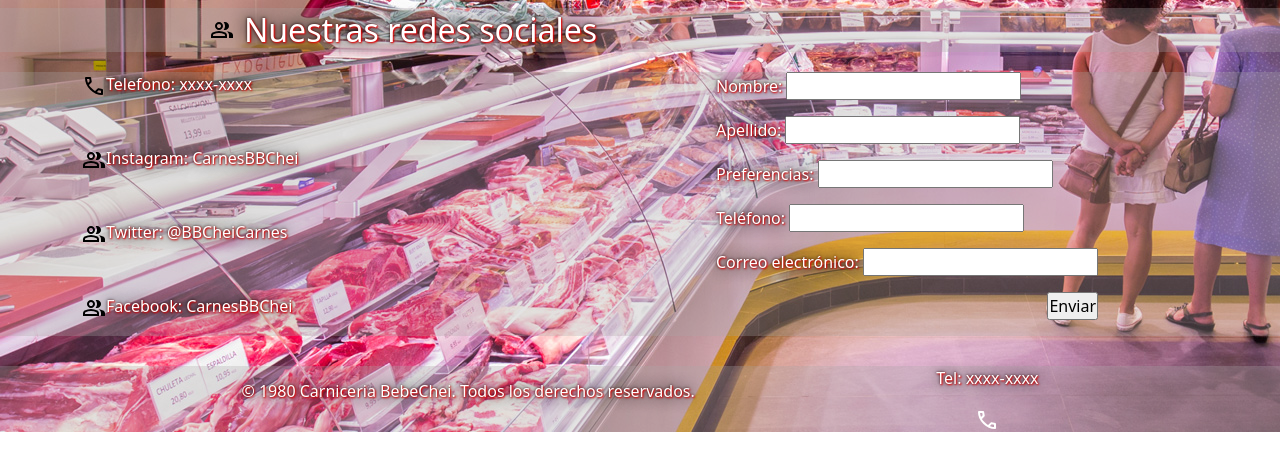
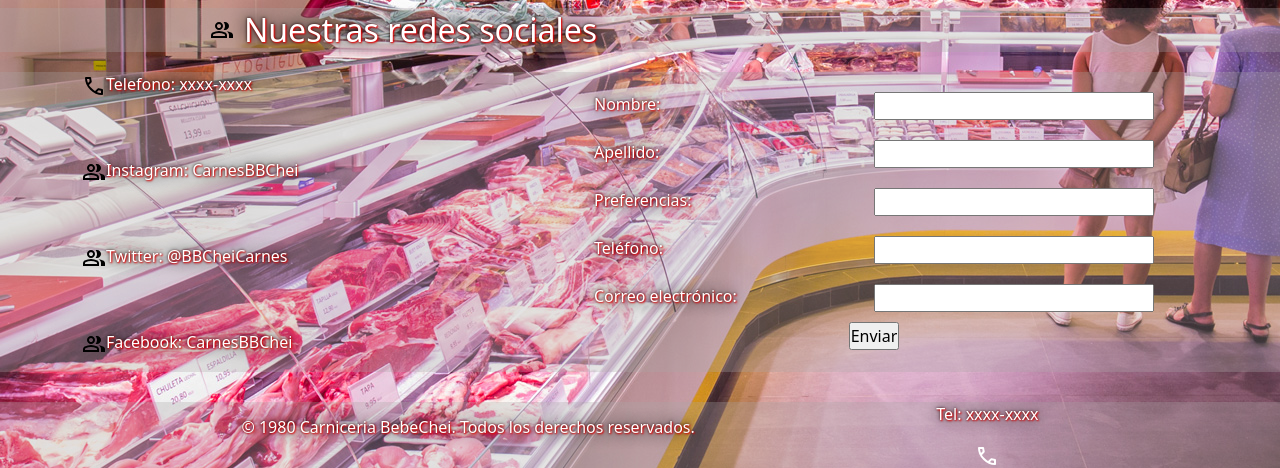
Before and after one commit to Maxbsktb/Preentrega2-Serrano, a plain HTML site: page contacto.html in a window 1280 px wide. Shown: the part 504-972 px from the top of the page. Before the commit the page ends 936 px from the top, so only its background shows below. Drawn offline with Linux system fonts and the light colour scheme.

```diff
--- a/contacto.html
+++ b/contacto.html
@@ -61,25 +61,38 @@
 
               </div>
               <div class="col">
-                <p><form action="/enviar.php" method="post">
-                    <label for="nombre">Nombre:</label>
-                    <input type="text" id="nombre" name="Nombre" required></p>
-                <p><label for="apellido">Apellido:</label>
+                <form action="/enviar.php" method="post">
+                    <div class="form-imput">
+                        <label for="nombre">Nombre:</label>
+                    <input type="text" id="nombre" name="Nombre" required>
+
+                    </div>
+
+                    <div class="form-imput">
+                        <label for="apellido">Apellido:</label>
                     <input type="text" id="apellido" name="Apellido" required>
-                </p>
-                <p><label for="preferencias">Preferencias:</label>
+                    </div>
+
+                    <div class="form-imput">
+                        <label for="preferencias">Preferencias:</label>
                     <input type="text" id="preferencias" name="Preferenciaas" required>
-                    <!-- <textarea id="preferencias" name="preferencias" required></textarea>     -->
-                </p>
-                <p><label for="telefono">Teléfono:</label>
+
+                    </div>
+
+                    <div class="form-imput">
+                        <label for="telefono">Teléfono:</label>
                     <input type="tel" id="telefono" name="Telefono">
-                </p>
-                <p><label for="email">Correo electrónico:</label>
+                    </div>
+
+                    <div class="form-imput">
+                        <label for="email">Correo electrónico:</label>
                     <input type="email" id="email" name="email" required>
+                    </div>
 
-                    <p class="submitbotom"><input type="submit" value="Enviar">
 
-                    </p>
+                    <div class="submitbotom"><input type="submit" value="Enviar">
+
+                    </div>
                   </form>
 
                 </p>
--- a/css/style.css
+++ b/css/style.css
@@ -235,6 +235,8 @@
     background: rgba(168, 167, 167, 0.3);
 }
 
+
+
 .bg-title{
     background: rgba(168, 167, 167, 0.3);
 
@@ -282,13 +284,40 @@
     }
 
     .submitbotom{
+        /* background-color: aqua; */
         display: flex;
-        align-items: right;
-        justify-content: end;
+        align-items: end !important;
+        justify-content: space-around !important;
 
+        }
+
+    .submitbotom input:hover{
+        width: 60px;
+        height: 40px;
+        object-fit: cover;
+        border-radius: 10px;
+        transition: all .5s;
 
     }
 
+    form{
+        /* background-color: red; */
+        width: 600px;
+        height: 300px;
+        padding: 10px;
+    }
+
+    .form-imput{
+        /* background-color: blue; */
+        padding: 10px;
+        width: 100%;
+        display: flex !important;
+        justify-content: space-between !important;
+    }
+
+    .form-imput input{
+        width: 50%;
+    }
 
 
 
```
Also changed, not shown: 2 other files.
